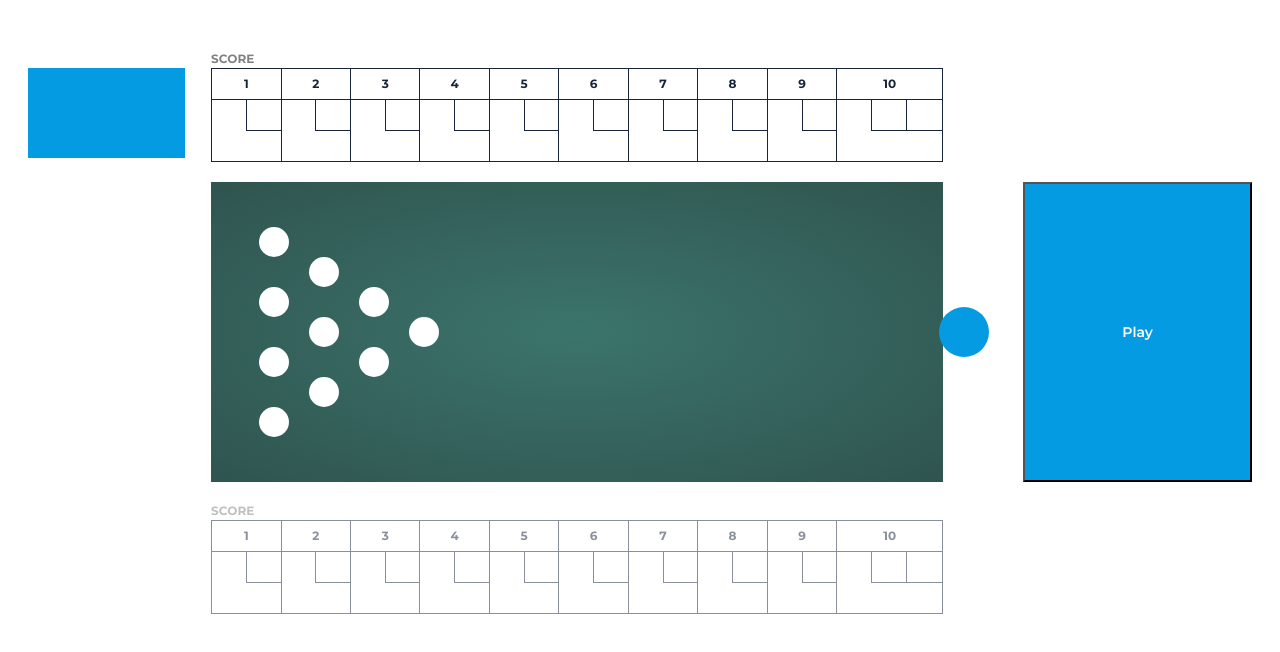
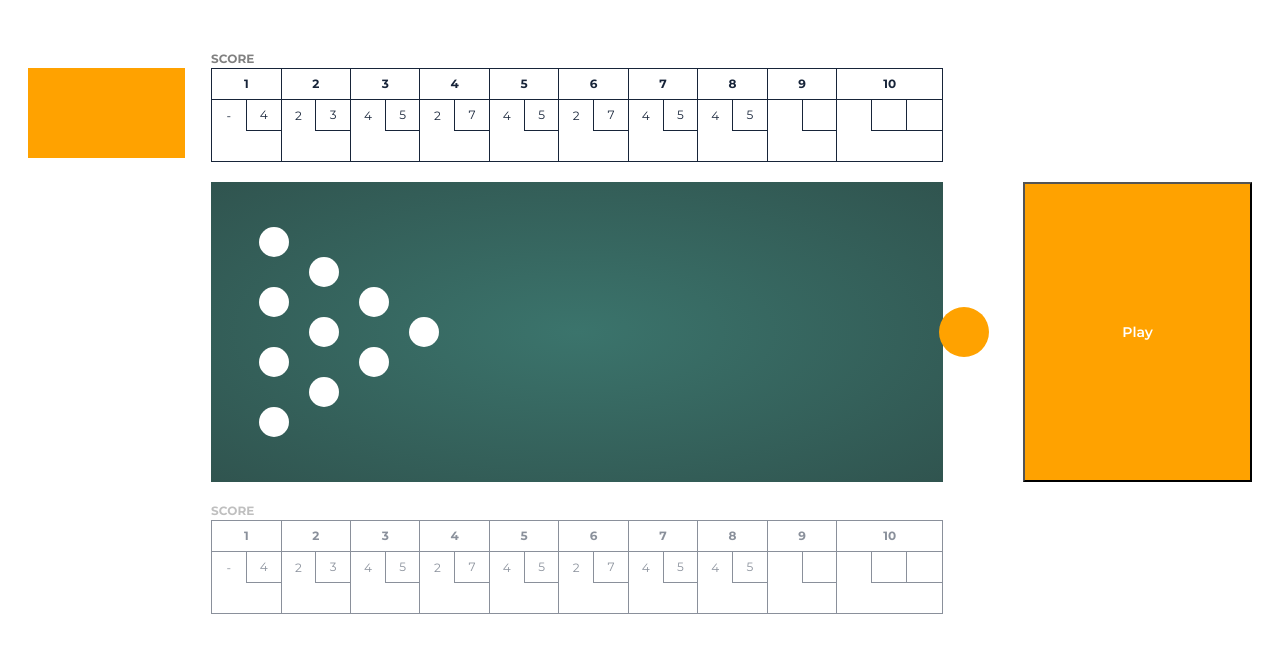
Before and after one commit to cconcha/bowling2D, a React (Create React App) app: page /game in a window 1280 px wide. Shown: the top 652 px of the page. Built offline with nearby package versions, Linux system fonts and the light colour scheme; what @styled-system/prop-types would draw is missing.

Commit message:
Calculate and display players individual  scores

```diff
--- a/src/App.js
+++ b/src/App.js
@@ -6,7 +6,11 @@ import PlayerContext from './context/PlayerContext'
 
 const App = () => {
   const [players, setPlayers] = useState({})
-  const value = { players, setPlayers }
+  const [scorePlayers, setScorePlayers] = useState([
+    [0, 4, 2, 3, 4, 5, 2, 7, 4, 5, 2, 7, 4, 5, 4, 5],
+    [0, 4, 2, 3, 4, 5, 2, 7, 4, 5, 2, 7, 4, 5, 4, 5]
+  ])
+  const value = { players, setPlayers, scorePlayers, setScorePlayers }
 
   return (
     <PlayerContext.Provider value={value}>
--- a/src/components/GameBoard/index.js
+++ b/src/components/GameBoard/index.js
@@ -1,6 +1,6 @@
 import React from 'react'
-import PropTypes from 'prop-types'
-import styled, { css } from 'styled-components'
+// import PropTypes from 'prop-types'
+import styled from 'styled-components'
 import { Pine, Box } from '../../components'
 import { useSpring, animated } from 'react-spring'
 import strikeGif from './strike.gif'
--- a/src/components/ScoreTable/index.js
+++ b/src/components/ScoreTable/index.js
@@ -1,5 +1,5 @@
 import React from 'react'
-import PropTypes from 'prop-types'
+// import PropTypes from 'prop-types'
 import { Title } from '../../components'
 import styled, { css } from 'styled-components'
 
@@ -71,8 +71,19 @@ const PlayerTag = styled.div`
   margin-top: 18px;
 `
 
-const ScoreTable = ({ cumulativeScores = [], playerName, playerColor, active, ...props }) => {
-  const renderScores = () => {}
+const ScoreTable = ({ cumulativeScores = [], playerName, playerColor, active, scorePlayer }) => {
+  const renderScores = (frame, roll, last = false) => {
+    let scoreOne = scorePlayer[2 * frame]
+    let scoreTwo = scorePlayer[2 * frame + 1]
+    let scoreThree = scorePlayer[2 * frame + 2]
+    if (roll === 0 && !last && scoreOne === 10) return '-'
+    if (roll === 1 && !last && scoreOne === 10) return 'X'
+    if (scoreOne + scoreTwo === 10 && roll === 1) return '/'
+    if (roll === 0) return scoreOne === 0 ? '-' : scoreOne === 10 ? 'X' : scoreOne
+    if (roll === 1) return scoreTwo === 0 ? '-' : scoreTwo === 10 ? 'X' : scoreTwo
+    if (roll === 2) return scoreThree === 0 ? '-' : scoreThree === 10 ? 'X' : scoreThree
+  }
+
   return (
     <>
       <ContainerStyled active={active ? 'true' : null}>
@@ -113,9 +124,9 @@ const ScoreTable = ({ cumulativeScores = [], playerName, playerColor, active, ..
               <TdStyled colSpan="3">{renderScores(7, 1)}</TdStyled>
               <TdStyled colSpan="3">{renderScores(8, 0)}</TdStyled>
               <TdStyled colSpan="3">{renderScores(8, 1)}</TdStyled>
-              <TdStyled colSpan="3">{renderScores(9, 0)}</TdStyled>
-              <TdStyled colSpan="3">{renderScores(9, 1)}</TdStyled>
-              <TdStyled colSpan="3">{renderScores(9, 2)}</TdStyled>
+              <TdStyled colSpan="3">{renderScores(9, 0, true)}</TdStyled>
+              <TdStyled colSpan="3">{renderScores(9, 1, true)}</TdStyled>
+              <TdStyled colSpan="3">{renderScores(9, 2, true)}</TdStyled>
             </TrStyled>
             <TrStyled>
               <TdStyled colSpan="6">{cumulativeScores[0]}</TdStyled>
--- a/src/context/PlayerContext.js
+++ b/src/context/PlayerContext.js
@@ -2,6 +2,9 @@ import { createContext } from 'react'
 
 const PlayerContext = createContext({
   players: {},
-  setPlayers: () => {}
+  setPlayers: () => {},
+  scorePlayers: [[], []],
+  setScorePlayers: () => {}
 })
+
 export default PlayerContext
--- a/src/pages/GamePage/index.js
+++ b/src/pages/GamePage/index.js
@@ -1,7 +1,7 @@
-import React, { useEffect, useMemo, useState } from 'react'
+import React, { useEffect, useMemo, useState, useContext } from 'react'
 import PropTypes from 'prop-types'
 import { Wrapper, ScoreTable, GameBoard, Button, Box } from '../../components'
-import PlayersContext from '../../context/PlayerContext'
+import PlayerContext from '../../context/PlayerContext'
 import styled from 'styled-components'
 
 const GridStyled = styled.div`
@@ -11,9 +11,11 @@ const GridStyled = styled.div`
   align-items: center;
 `
 
-const GamePage = ({ history, ...props }) => {
+const GamePage = ({ history }) => {
+  const { scorePlayers, setScorePlayers } = useContext(PlayerContext)
   const [playerState, setPlayerState] = useState([1, 0])
   const [activeColor, setActiveColor] = useState()
+  const [activePlayer, setActivePlayer] = useState()
   const [play, setPlay] = useState(false)
   const [strike, setStrike] = useState(false)
 
@@ -26,22 +28,44 @@ const GamePage = ({ history, ...props }) => {
   const [pinesArray, setPinesArray] = useState(pines)
 
   const playerColors = useMemo(() => {
-    return ['#049be2', '#ffa200']
+    return ['#ffa200', '#049be2']
   }, [])
 
   useEffect(() => {
-    setActiveColor(playerColors[playerState.indexOf(1)] || playerColors[playerState.indexOf(2)])
+    setActiveColor(
+      playerColors[playerState.indexOf(1)] ||
+        playerColors[playerState.indexOf(2)] ||
+        playerColors[playerState.indexOf(3)]
+    )
+    setActivePlayer(
+      playerState.indexOf(1) > -1
+        ? playerState.indexOf(1)
+        : playerState.indexOf(2) > -1
+        ? playerState.indexOf(2)
+        : playerState.indexOf(3)
+    )
   }, [playerState, playerColors])
+
+  useEffect(() => {
+    if (
+      scorePlayers.map((playerScores) => playerScores.length === 21).filter((el) => el === true).length ===
+      scorePlayers.length
+    ) {
+      console.log('winner')
+      // setScores(scorePlayers)
+      // history.push('/winner')
+    }
+  }, [scorePlayers])
 
   const handlePlay = () => {
     setPlay(!play)
     let pinesUp
     setTimeout(() => {
       pinesUp = setNewPinesArray()
+      setTimeout(() => {
+        setNewPlayerStates(pinesUp)
+      }, 1000)
     }, 1000)
-    setTimeout(() => {
-      setNewPlayerStates(pinesUp)
-    }, 2000)
   }
 
   const setNewPinesArray = () => {
@@ -49,21 +73,51 @@ const GamePage = ({ history, ...props }) => {
     let pinesUp = newPinesArray.map((el) => el.filter((pin) => pin === 1).length).reduce((cur, acc) => cur + acc)
     setPinesArray(newPinesArray)
     if (pinesUp === 0 && playerState[playerState.indexOf(1)]) setStrike(true)
+    setNewScores(10 - pinesUp)
 
     return pinesUp
   }
 
+  const setNewScores = (score) => {
+    let array = [...scorePlayers]
+
+    if (playerState[activePlayer] === 3 || array[activePlayer].length >= 18) {
+      array[activePlayer].push(score)
+    } else if (playerState[activePlayer] === 1) {
+      array[activePlayer].push(score)
+      if (score === 10 && array[activePlayer].length < 18) array[activePlayer].push(0)
+    } else if (playerState[activePlayer] === 2) {
+      array[activePlayer].push(score - array[activePlayer][array[activePlayer].length - 1])
+    }
+    setScorePlayers(array)
+  }
+
   const setNewPlayerStates = (pinesUp) => {
+    console.log('playerState', playerState)
     let newPlayersState = new Array(playerState.length).fill(0)
+    let playerShotOne = playerState[playerState.indexOf(1)]
+    let playerShotOneIndex = playerState.indexOf(1)
+    let playerShotTwoIndex = playerState.indexOf(2)
 
-    // This way to accept more players in the future
-    if (playerState[playerState.indexOf(1)] && pinesUp > 0) newPlayersState[playerState.indexOf(1)] = 2
-    else if (playerState[playerState.indexOf(2)]) {
-      if (playerState[playerState.indexOf(2) + 1] !== undefined) newPlayersState[playerState.indexOf(2) + 1] = 1
+    // To accept more players in the future
+    if (scorePlayers[playerShotTwoIndex] && scorePlayers[playerShotTwoIndex].length > 18) {
+      newPlayersState[playerShotTwoIndex] = 3
+      setPinesArray(pines)
+    } else if (playerState[playerState.indexOf(3)]) {
+      if (playerState[playerState.indexOf(3) + 1] !== undefined) newPlayersState[playerState.indexOf(3) + 1] = 1
       else newPlayersState[0] = 1
       setPinesArray(pines)
-    } else if (playerState[playerState.indexOf(1)] && pinesUp === 0) {
-      if (playerState[playerState.indexOf(1) + 1] !== undefined) newPlayersState[playerState.indexOf(1) + 1] = 1
+    } else if (playerShotOne && pinesUp === 0 && scorePlayers[playerShotOneIndex].length > 18) {
+      newPlayersState[playerShotOneIndex] = 2
+      setPinesArray(pines)
+    } else if (playerShotOne && pinesUp > 0) {
+      newPlayersState[playerShotOneIndex] = 2
+    } else if (playerState[playerShotTwoIndex]) {
+      if (playerState[playerShotTwoIndex + 1] !== undefined) newPlayersState[playerShotTwoIndex + 1] = 1
+      else newPlayersState[0] = 1
+      setPinesArray(pines)
+    } else if (playerShotOne && pinesUp === 0) {
+      if (playerState[playerShotOneIndex + 1] !== undefined) newPlayersState[playerShotOneIndex + 1] = 1
       else newPlayersState[0] = 1
       setPinesArray(pines)
     }
@@ -74,7 +128,7 @@ const GamePage = ({ history, ...props }) => {
   }
 
   return (
-    <PlayersContext.Consumer>
+    <PlayerContext.Consumer>
       {(context) => {
         return (
           context?.players && (
@@ -85,6 +139,7 @@ const GamePage = ({ history, ...props }) => {
                     playerName={context.players.playerOne}
                     playerColor={playerColors[0]}
                     active={playerState[0] > 0}
+                    scorePlayer={scorePlayers[0]}
                   ></ScoreTable>
                   <Box m="20px 0" />
                   <GameBoard activeColor={activeColor} play={play} strike={strike} pinesArray={pinesArray} />
@@ -93,6 +148,7 @@ const GamePage = ({ history, ...props }) => {
                     playerName={context.players.playerTwo}
                     playerColor={playerColors[1]}
                     active={playerState[1] > 0}
+                    scorePlayer={scorePlayers[1]}
                   ></ScoreTable>
                 </Box>
                 {!play && (
@@ -105,7 +161,7 @@ const GamePage = ({ history, ...props }) => {
           )
         )
       }}
-    </PlayersContext.Consumer>
+    </PlayerContext.Consumer>
   )
 }
 
--- a/src/pages/LoginPage/index.js
+++ b/src/pages/LoginPage/index.js
@@ -6,7 +6,7 @@ import { Wrapper, Input, Button, Title, Box } from '../../components'
 import PlayerContext from '../../context/PlayerContext'
 
 const LoginPage = ({ history }) => {
-  const { players, setPlayers } = useContext(PlayerContext)
+  const { setPlayers } = useContext(PlayerContext)
 
   return (
     <Wrapper width="400px" mt="100px">
```
